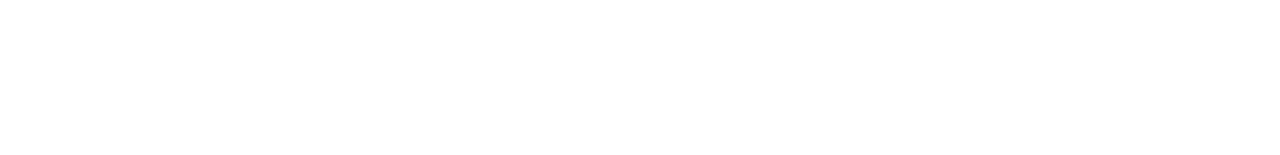
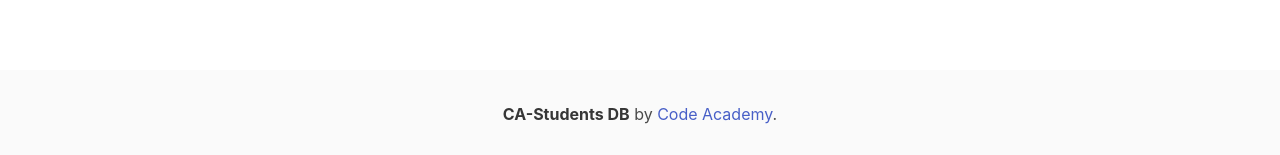
Before and after one commit to DovydasZilinskas/ca-project, a Vue app: page /login in a window 1280 px wide. Shown: the part 642-797 px from the top of the page. Built offline with nearby package versions, Linux system fonts and the light colour scheme; no server answers.

Commit message:
iklijuotas footer komponentas

```diff
--- a/src/App.vue
+++ b/src/App.vue
@@ -6,12 +6,14 @@
         <router-view />
       </div>
     </section>
+    <Footer />
   </div>
 </template>
 
 <script>
 import Header from "./components/Header";
+import Footer from "./components/Footer";
 export default {
-  components: { Header },
+  components: { Header, Footer },
 };
 </script>
--- a/src/components/Footer.vue
+++ b/src/components/Footer.vue
@@ -3,7 +3,7 @@
     <footer class="footer">
       <div class="content has-text-centered">
         <p>
-          <strong>CA-Students</strong> by
+          <strong>CA-Students DB</strong> by
           <a href="https://www.codeacademy.lt">Code Academy</a>.
         </p>
       </div>
```
